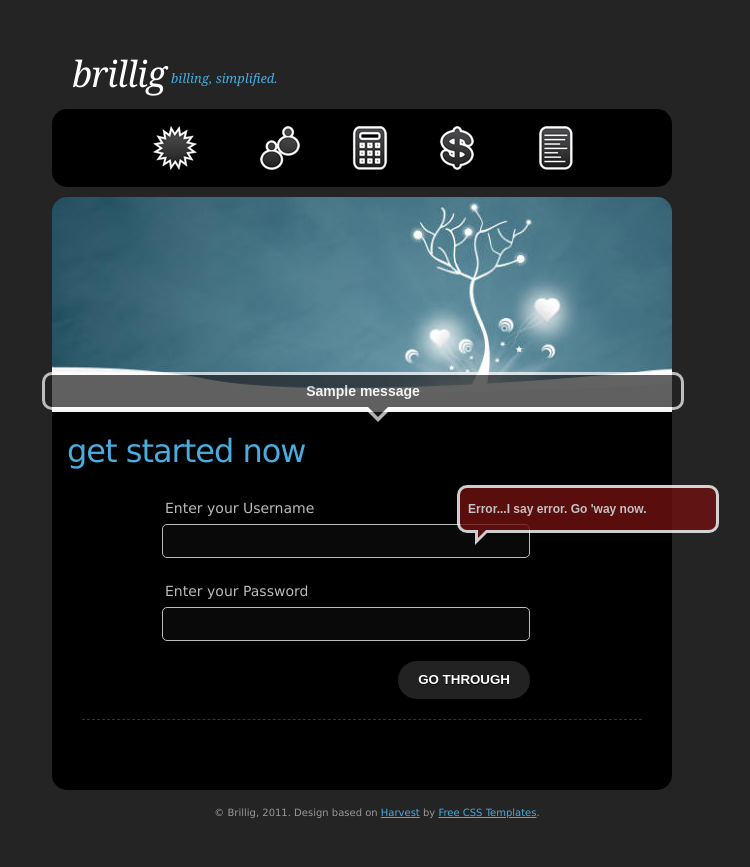
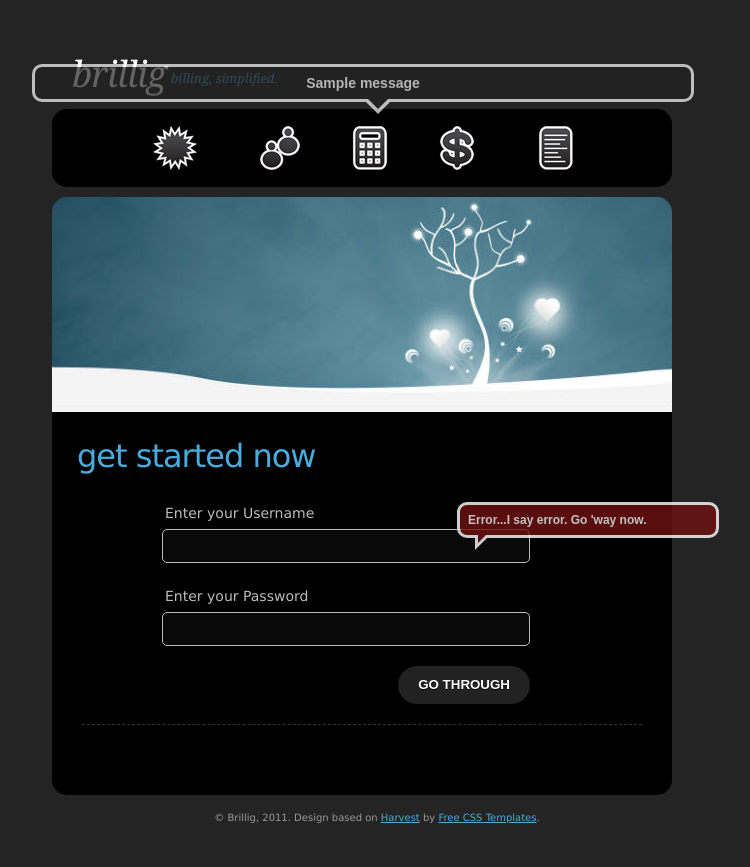
Before and after one commit to elo80ka/brillig, a Django app: template src/brillig/templates/index.html in a window 1280 px wide. Shown: the whole page, without its empty margins (278-1028 px from the left). Before the commit the page ends 818 px from the top, so only its background shows below. Run offline with Django 3.2, Linux system fonts and the light colour scheme; the template is opened without the code that fills it, so the values that code supplies are empty; tables that the repository leaves empty hold one stand-in row (values such as "Sample post"); one stand-in notice (Sample message) is shown; parts of the project's set-up code (start-up, migrations or seed data) failed here and were passed over.

Commit message:
Moved the site messages to just above the menu. Changed the error container from a <span> to a <div>; don't ask why. Added the first draft of the API: you can now fetch customers and add a new customer. I'll add documentation once I've implemented update (do we need update? I hope we do).

```diff
--- a/src/brillig/apps/form_utils/templates/form_utils/field.html
+++ b/src/brillig/apps/form_utils/templates/form_utils/field.html
@@ -10,9 +10,9 @@
     {% endif %}
     {% if field.errors %}
     <div class="tooltip-bubble">
-        <span class="field-error">
+        <div class="field-error">
             {% for error in field.errors %}{{ error }}{% if not forloop.last %}<br />{% endif %}{% endfor %}
-        </span>
+        </div>
         <div class="tooltip-pointer-down">
             <div class="tooltip-pointer-down-overlay"></div>
         </div>
--- a/src/brillig/static/css/site.css
+++ b/src/brillig/static/css/site.css
@@ -149,12 +149,14 @@ img.right {
 	background: url(../images/one_tree_valley.jpg) no-repeat center top;
 }
 
+#logo-wrap {
+	position: relative;
+	margin: 0 auto;
+	width: 620px;
+}
 #logo {
-	width: 620px;
 	height: 60px;
-	margin: 0 auto;
 }
-
 #logo h1, #logo h2 {
 	float: left;
 	margin: 0;
@@ -191,8 +193,7 @@ img.right {
 /* Page */
 
 #page {
-	position: relative;
-	padding-top: 20px;
+	padding-top: 25px;
 }
 
 /* Post */
@@ -207,6 +208,7 @@ img.right {
 }
 
 .section h1 {
+	padding-left: 10px;
 }
 
 .section h2 {
@@ -508,7 +510,7 @@ form li:after {
     border-top: 10px solid #711111; /*#bfdcff;*/       /* Smaller triangle */
     border-right: 10px solid transparent;
 }
-.tooltip-bubble span {
+.tooltip-bubble div {
 	position: relative;          /* Place above the other elements */
     margin: 0;
     color: #f3f3f3; /*#222;*/
@@ -516,13 +518,12 @@ form li:after {
 }
 
 .messages {
-    width: 620px;
+    width: 640px;
     padding: 8px;
     background-color: #222;
 	opacity: 0.7;
-	left: -10px;
-	top: -10px;
-	bottom: inherit;
+	left: -20px;
+	bottom: 7px;
 }
 .messages .tooltip-pointer-down,
 .messages .tooltip-pointer-down-overlay {
@@ -536,8 +537,7 @@ form li:after {
 	border-left: 10px solid transparent;
 	border-color: #222 transparent transparent transparent;
 }
-.messages span {
-	display: block;
+.messages div {
 	text-align: center;
 	font-size: 14px;
 }
--- a/src/brillig/templates/base.html
+++ b/src/brillig/templates/base.html
@@ -7,14 +7,27 @@
 		<link href="{{ STATIC_URL }}css/site.css" rel="stylesheet" type="text/css" />
 	</head>
 	<body>
-
 		<div id="logo-wrap">
+			{% comment %}
+			<div class="tooltip-bubble messages">
+				<div>This is one awesome message.</div>
+				<div class="tooltip-pointer-down">
+					<div class="tooltip-pointer-down-overlay"></div>
+				</div>
+			</div>
+			{% endcomment %}
+			{% for message in messages %}
+			<div class="tooltip-bubble messages {{ message.tags }}">
+				<div>{{ message }}</div>
+				<div class="tooltip-pointer-down">
+					<div class="tooltip-pointer-down-overlay"></div>
+				</div>
+			</div>{% endfor %}
 			<div id="logo">
 				<h1><a href="{% url site_index %}">Brillig </a></h1>
 				<h2> Billing, simplified.</h2>
 			</div>
 		</div>
-
 		<!-- start header -->
 		<div id="header" class="clearfix rounded">
 			<div id="menu" class="clearfix">
@@ -33,13 +46,6 @@
 			<div id="page">
 				<!-- start content -->
 				<div id="content">
-				{% for message in messages %}
-				<div class="tooltip-bubble messages {{ message.tags }}">
-					<span>{{ message }}</span>
-					<div class="tooltip-pointer-down">
-						<div class="tooltip-pointer-down-overlay"></div>
-					</div>
-				</div>{% endfor %}
 					{% block content %}
 					<div class="section">
 						<h1 class="title">Welcome to our website </h1>
--- a/src/brillig/templates/index.html
+++ b/src/brillig/templates/index.html
@@ -14,7 +14,7 @@
 						<label for="">Enter your Username</label>
 						<input type="text" id="" name="" />
 						<div class="tooltip-bubble">
-							<span class="field-error">Error...I say error. Go 'way now.</span>
+							<div class="field-error">Error...I say error. Go 'way now.</div>
 							<div class="tooltip-pointer-down">
 								<div class="tooltip-pointer-down-overlay"></div>
 							</div>
--- a/src/brillig/urls.py
+++ b/src/brillig/urls.py
@@ -16,6 +16,10 @@ urlpatterns = patterns('django.contrib.auth.views',
 )
 
 urlpatterns += patterns('',
+    url(r'^api/1.0/', include('api.urls')),
+)
+
+urlpatterns += patterns('',
     url(r'^$', 'django.views.generic.simple.direct_to_template', {'template': 'index.html'}, name='site_index'),
     url(r'^customers/', include('accounts.urls')),
 
```
Also changed, not shown: src/brillig/apps/accounts/forms.py (+11 -7 lines), src/brillig/apps/api/handlers.py (added, +42 -0 lines), src/brillig/apps/api/resource.py (added, +17 -0 lines), src/brillig/apps/api/urls.py (added, +7 -0 lines), src/brillig/apps/api/__init__.py (added). Lines whose indentation alone changed are shown as unchanged.
